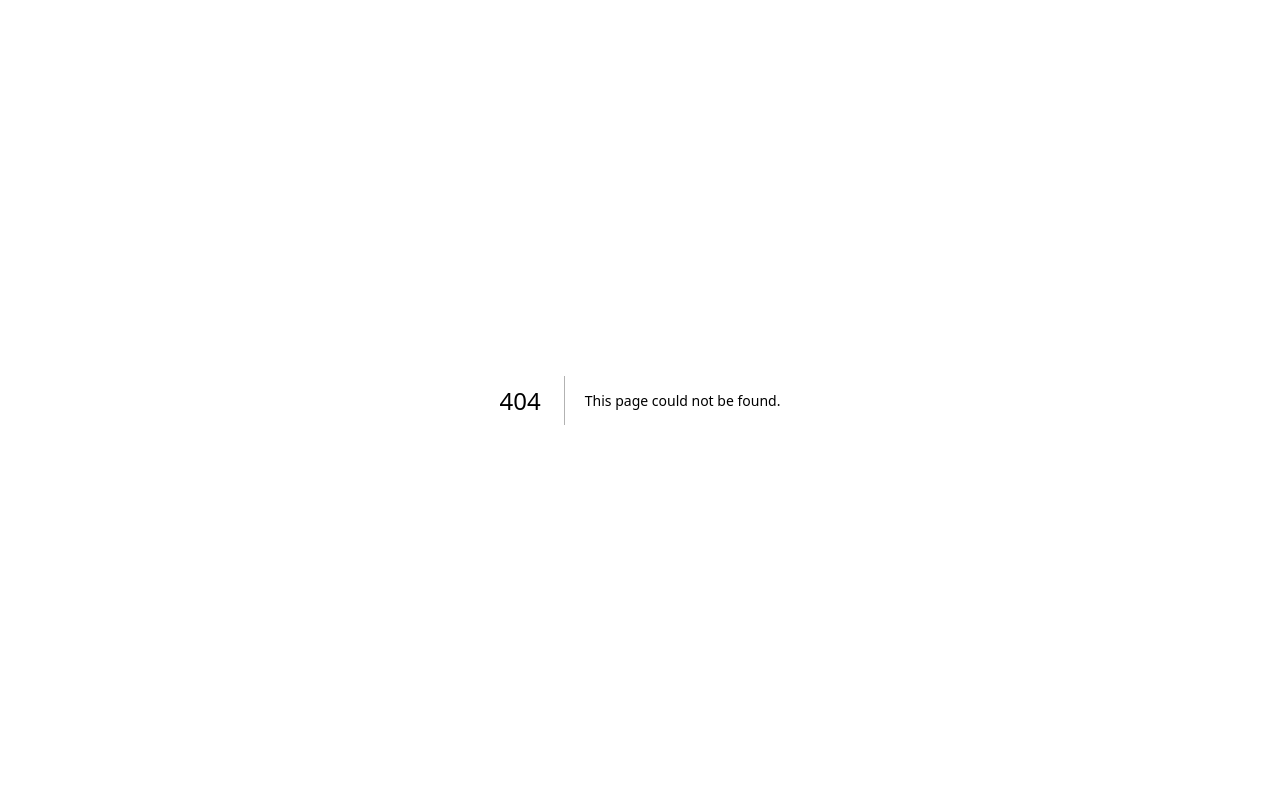
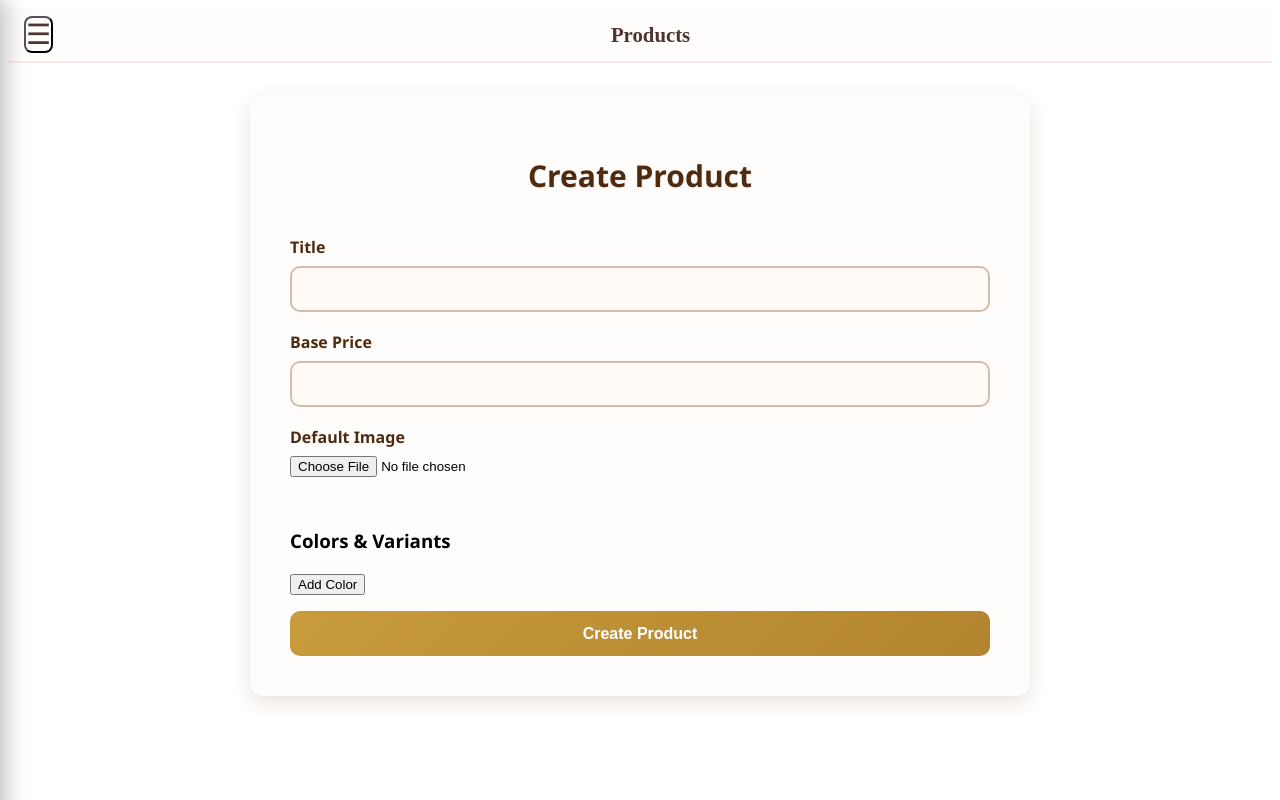
Before and after one commit to BLOUDANJEWELLERY/webns, a Next.js app in the folder nextjs/: page /admin/products/create in a window 1280 px wide. Before the commit this address had no page. Built offline with nearby package versions, Linux system fonts and the light colour scheme.

Commit message:
Create create.tsx

```diff
--- /dev/null
+++ b/nextjs/src/pages/admin/products/create.tsx
@@ -0,0 +1,285 @@
+// src/pages/admin/products/create.tsx
+import { useState, useEffect } from 'react'
+import { useRouter } from 'next/router'
+import styles from '../../../styles/admincreate.module.css'
+import AdminHeader from '../../components/adminHeader'
+
+
+interface Variant {
+  size: string
+  quantity: number
+  priceOverride?: number
+}
+
+interface ColorOption {
+  color: string
+  imageFile: File | null
+  imagePreview: string | null
+  variants: Variant[]
+}
+
+export default function CreateProduct() {
+  const [title, setTitle] = useState('')
+  const [price, setPrice] = useState('')
+  const [defaultImageFile, setDefaultImageFile] = useState<File | null>(null)
+  const [defaultImagePreview, setDefaultImagePreview] = useState<string | null>(null)
+  const [colors, setColors] = useState<ColorOption[]>([])
+  const [loading, setLoading] = useState(false)
+  const router = useRouter()
+
+  // Preview for default image
+  useEffect(() => {
+    if (!defaultImageFile) {
+      setDefaultImagePreview(null)
+      return
+    }
+    const url = URL.createObjectURL(defaultImageFile)
+    setDefaultImagePreview(url)
+    return () => URL.revokeObjectURL(url)
+  }, [defaultImageFile])
+
+  // Add a new color option
+  const addColor = () => {
+    setColors([
+      ...colors,
+      { color: '', imageFile: null, imagePreview: null, variants: [] },
+    ])
+  }
+
+  // Remove a color
+  const removeColor = (index: number) => {
+    const newColors = [...colors]
+    newColors.splice(index, 1)
+    setColors(newColors)
+  }
+
+  // Add a variant to a color
+  const addVariant = (colorIndex: number) => {
+    const newColors = [...colors]
+    newColors[colorIndex].variants.push({ size: '', quantity: 0 })
+    setColors(newColors)
+  }
+
+  // Remove a variant
+  const removeVariant = (colorIndex: number, variantIndex: number) => {
+    const newColors = [...colors]
+    newColors[colorIndex].variants.splice(variantIndex, 1)
+    setColors(newColors)
+  }
+
+  // Handle submit
+  const handleSubmit = async (e: React.FormEvent) => {
+    e.preventDefault()
+    setLoading(true)
+
+    try {
+      // Upload default image
+      let defaultImageAssetId: string | null = null
+      if (defaultImageFile) {
+        const formData = new FormData()
+        formData.append('file', defaultImageFile)
+        formData.append('type', 'image')
+        const res = await fetch('/api/products/uploadImage', {
+          method: 'POST',
+          body: formData,
+        })
+        const data = await res.json()
+        if (!res.ok) throw new Error(data.error)
+        defaultImageAssetId = data.assetId
+      }
+
+      // Upload color images
+      const colorImages: any[] = []
+      for (const color of colors) {
+        let imageId = null
+        if (color.imageFile) {
+          const formData = new FormData()
+          formData.append('file', color.imageFile)
+          formData.append('type', 'image')
+          const res = await fetch('/api/products/uploadImage', {
+            method: 'POST',
+            body: formData,
+          })
+          const data = await res.json()
+          if (!res.ok) throw new Error(data.error)
+          imageId = data.assetId
+        }
+        colorImages.push({
+          color: color.color,
+          image: imageId ? { _type: 'image', asset: { _type: 'reference', _ref: imageId } } : null,
+        })
+      }
+
+      // Build variants
+      const variants: any[] = []
+      for (const color of colors) {
+        for (const v of color.variants) {
+          variants.push({
+            color: color.color,
+            size: v.size,
+            quantity: Number(v.quantity),
+            priceOverride: v.priceOverride ? Number(v.priceOverride) : undefined,
+            sku: `${color.color}-${v.size}-${Math.floor(Math.random() * 1000000)}`,
+          })
+        }
+      }
+
+      // Send to API
+      const res = await fetch('/api/products/create', {
+        method: 'POST',
+        headers: { 'Content-Type': 'application/json' },
+        body: JSON.stringify({
+          title,
+          price: Number(price),
+          defaultImage: defaultImageAssetId
+            ? { _type: 'image', asset: { _type: 'reference', _ref: defaultImageAssetId } }
+            : undefined,
+          colorImages,
+          variants,
+        }),
+      })
+
+      const data = await res.json()
+      if (!res.ok) throw new Error(data.error)
+      router.push('/admin')
+    } catch (err: any) {
+      alert(err.message)
+    } finally {
+      setLoading(false)
+    }
+  }
+
+  return (
+<>
+ <AdminHeader title="Products" titleHref="/admin/products" />
+
+    <div className={styles.mainContainer}>
+      <h1 className={styles.heading}>Create Product</h1>
+      <form onSubmit={handleSubmit} className={styles.form}>
+        {/* Title & Price */}
+        <label className={styles.label}>Title</label>
+        <input
+          type="text"
+          className={styles.input}
+          value={title}
+          onChange={(e) => setTitle(e.target.value)}
+          required
+        />
+
+        <label className={styles.label}>Base Price</label>
+        <input
+          type="number"
+          step="0.01"
+          className={styles.input}
+          value={price}
+          onChange={(e) => setPrice(e.target.value)}
+          required
+        />
+
+        {/* Default Image */}
+        <label className={styles.label}>Default Image</label>
+        <input
+          type="file"
+          accept="image/*"
+          className={styles.inputFile}
+          onChange={(e) => setDefaultImageFile(e.target.files?.[0] || null)}
+        />
+        {defaultImagePreview && (
+          <div className={styles.previewWrapper}>
+            <img src={defaultImagePreview} alt="Preview" className={styles.previewImage} />
+          </div>
+        )}
+
+        {/* Colors & Variants */}
+        <div style={{ marginTop: '1rem' }}>
+          <h3>Colors & Variants</h3>
+          {colors.map((color, ci) => (
+            <div key={ci} style={{ border: '1px solid #D6BCA6', padding: '1rem', marginBottom: '1rem', borderRadius: '10px' }}>
+              <label className={styles.label}>Color Name</label>
+              <input
+                type="text"
+                className={styles.input}
+                value={color.color}
+                onChange={(e) => {
+                  const newColors = [...colors]
+                  newColors[ci].color = e.target.value
+                  setColors(newColors)
+                }}
+                required
+              />
+
+              <label className={styles.label}>Color Image</label>
+              <input
+                type="file"
+                accept="image/*"
+                className={styles.inputFile}
+                onChange={(e) => {
+                  const newColors = [...colors]
+                  const file = e.target.files?.[0] || null
+                  newColors[ci].imageFile = file
+                  if (file) newColors[ci].imagePreview = URL.createObjectURL(file)
+                  else newColors[ci].imagePreview = null
+                  setColors(newColors)
+                }}
+              />
+              {color.imagePreview && (
+                <img src={color.imagePreview} alt="Color Preview" style={{ maxWidth: '150px', margin: '0.5rem 0', borderRadius: '8px' }} />
+              )}
+
+              {/* Variants */}
+              <h4>Variants</h4>
+              {color.variants.map((v, vi) => (
+                <div key={vi} style={{ display: 'flex', gap: '0.5rem', marginBottom: '0.5rem' }}>
+                  <select
+                    value={v.size}
+                    onChange={(e) => {
+                      const newColors = [...colors]
+                      newColors[ci].variants[vi].size = e.target.value
+                      setColors(newColors)
+                    }}
+                    required
+                  >
+                    <option value="">Select size</option>
+                    {['XS', 'S', 'M', 'L', 'XL', 'XXL'].map((s) => (
+                      <option key={s} value={s}>{s}</option>
+                    ))}
+                  </select>
+                  <input
+                    type="number"
+                    placeholder="Quantity"
+                    value={v.quantity}
+                    onChange={(e) => {
+                      const newColors = [...colors]
+                      newColors[ci].variants[vi].quantity = Number(e.target.value)
+                      setColors(newColors)
+                    }}
+                    required
+                  />
+                  <input
+                    type="number"
+                    placeholder="Price Override"
+                    value={v.priceOverride || ''}
+                    onChange={(e) => {
+                      const newColors = [...colors]
+                      newColors[ci].variants[vi].priceOverride = Number(e.target.value)
+                      setColors(newColors)
+                    }}
+                  />
+                  <button type="button" onClick={() => removeVariant(ci, vi)}>Remove</button>
+                </div>
+              ))}
+              <button type="button" onClick={() => addVariant(ci)}>Add Variant</button>
+              <button type="button" style={{ marginLeft: '1rem', background: 'red', color: 'white' }} onClick={() => removeColor(ci)}>Remove Color</button>
+            </div>
+          ))}
+          <button type="button" onClick={addColor}>Add Color</button>
+        </div>
+
+        <button type="submit" disabled={loading} className={styles.button} style={{ marginTop: '1rem' }}>
+          {loading ? 'Saving...' : 'Create Product'}
+        </button>
+      </form>
+    </div>
+</>
+  )
+}
```
